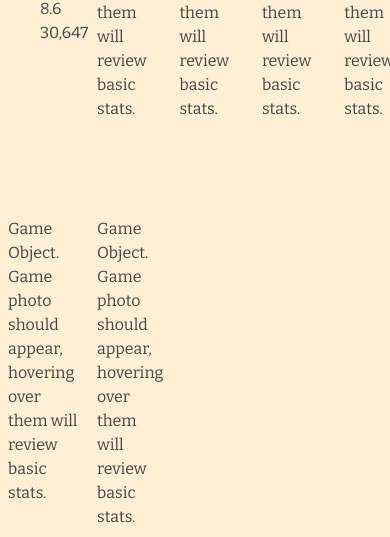
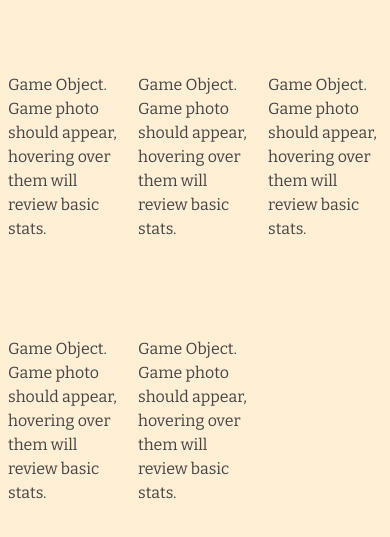
Before and after one commit to JefferNg/GameStatistics, a website: page packages/proto/public/index.html in a window 390 px wide. Shown: the part 343-880 px from the top of the page. After the commit the page ends 856 px from the top, so only its background shows below. Drawn offline with nearby package versions, Linux system fonts and the light colour scheme.

Commit message:
included responsive design

```diff
--- a/packages/proto/public/styles/page.css
+++ b/packages/proto/public/styles/page.css
@@ -43,8 +43,36 @@ p {
   padding: var(--padding-normal);
 }
 .game-layout {
+  --page-grids: 6;
   display: grid;
-  grid-template-columns: [start] 1fr 1fr 1fr 1fr 1fr 1fr [end];
+  grid-template-columns: repeat(var(--page-grids), 1fr);
   row-gap: 5em;
   width: 100%;
 }
+@media screen and (max-width: 50rem) {
+  .game-layout {
+    --page-grids: 4;
+    display: grid;
+    grid-template-columns: repeat(var(--page-grids), 1fr);
+    row-gap: 5em;
+    width: 100%;
+  }
+}
+@media screen and (max-width: 30rem) {
+  .game-layout {
+    --page-grids: 3;
+    display: grid;
+    grid-template-columns: repeat(var(--page-grids), 1fr);
+    row-gap: 5em;
+    width: 100%;
+  }
+}
+@media screen and (min-width: 100rem) {
+  .game-layout {
+    --page-grids: 12;
+    display: grid;
+    grid-template-columns: repeat(var(--page-grids), 1fr);
+    row-gap: 5em;
+    width: 100%;
+  }
+}
```
